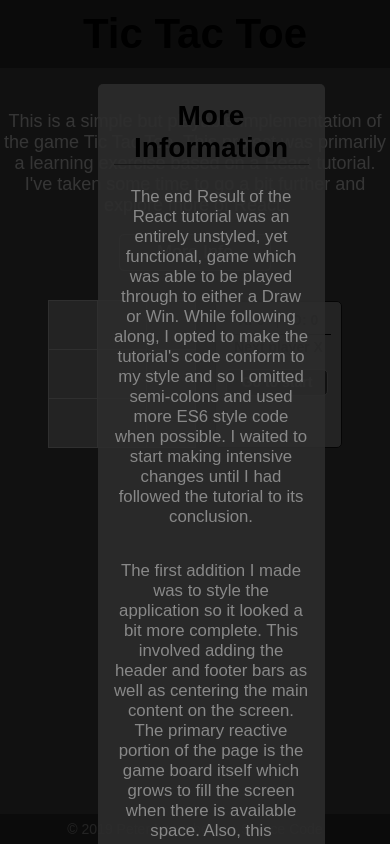
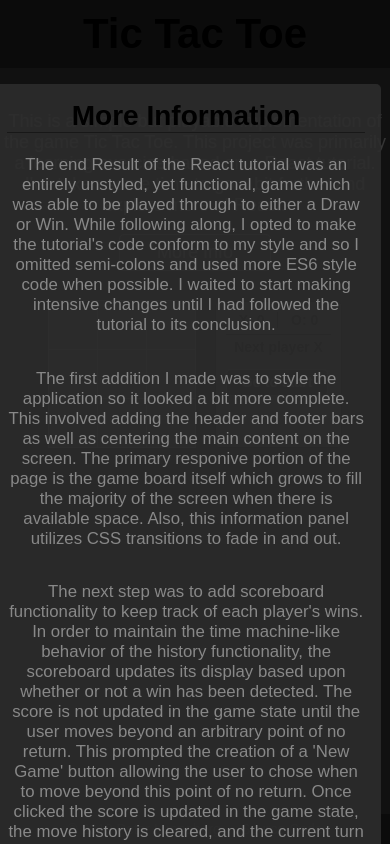
Before and after one commit to nemesisx00/tic-tac-toe, a React (Create React App) app: page / in a window 390 px wide. Both pictures are taken after a click on the element "More Info". Shown: the top 844 px of the page. Built offline with nearby package versions, Linux system fonts and the light colour scheme.

Commit message:
Updated copy in the 'More Info' overlay. Updated styles for the info overlay so that it both remains centered and can properly scale with the screen width like the other content.

```diff
--- a/src/components/App.js
+++ b/src/components/App.js
@@ -32,12 +32,17 @@ export default function App()
 					</p>
 					<p>
 						The first addition I made was to style the application so it looked a bit more complete. This involved adding
-						the header and footer bars as well as centering the main content on the screen. The primary reactive portion of
-						the page is the game board itself which grows to fill the screen when there is available space. Also, this
-						information panel utilizes CSS transitions to fade in and out.
+						the header and footer bars as well as centering the main content on the screen. The primary responive portion of
+						the page is the game board itself which grows to fill the majority of the screen when there is available space.
+						Also, this information panel utilizes CSS transitions to fade in and out.
 					</p>
 					<p>
-						The next step was to add a true score board to keep track of each player's wins.
+						The next step was to add scoreboard functionality to keep track of each player's wins. In order to maintain the
+						time machine-like behavior of the history functionality, the scoreboard updates its display based upon whether
+						or not a win has been detected. The score is not updated in the game state until the user moves beyond an arbitrary
+						point of no return. This prompted the creation of a 'New Game' button allowing the user to chose when to move
+						beyond this point of no return. Once clicked the score is updated in the game state, the move history is cleared,
+						and the current turn is reset to its default.
 					</p>
 				</div>
 			</div>
--- a/src/css/index.css
+++ b/src/css/index.css
@@ -107,9 +107,9 @@ body
 	flex-flow: column nowrap;
 
 	position: relative;
-	left: 25%;
+	left: calc(49% - 450px);
 	top: 10%;
-	width: 50%;
+	max-width: 900px;
 	padding: 16px;
 	text-align: center;
 	background-color: rgba(45, 45, 45, 0.9);
--- a/src/css/media-queries.css
+++ b/src/css/media-queries.css
@@ -2,6 +2,12 @@
 {
 	#introduction
 	{
+		max-width: 600px;
+	}
+
+	#greyOut #infoOverlay
+	{
+		left: calc(49% - 300px);
 		max-width: 600px;
 	}
 
@@ -22,6 +28,12 @@
 		font-size: 18px;
 	}
 
+	#greyOut #infoOverlay
+	{
+		left: calc(49% - 200px);
+		max-width: 400px;
+	}
+
 	.square
 	{
 		width: 50px;
```
